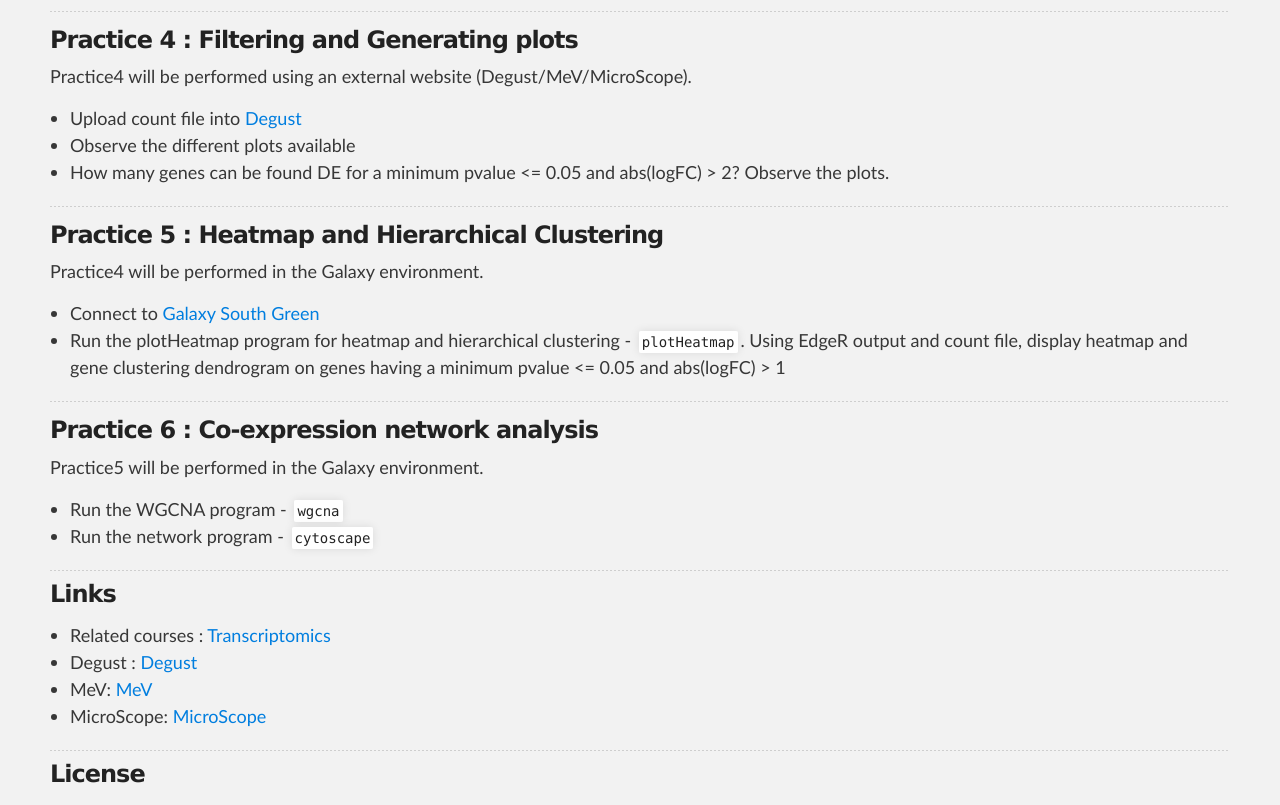
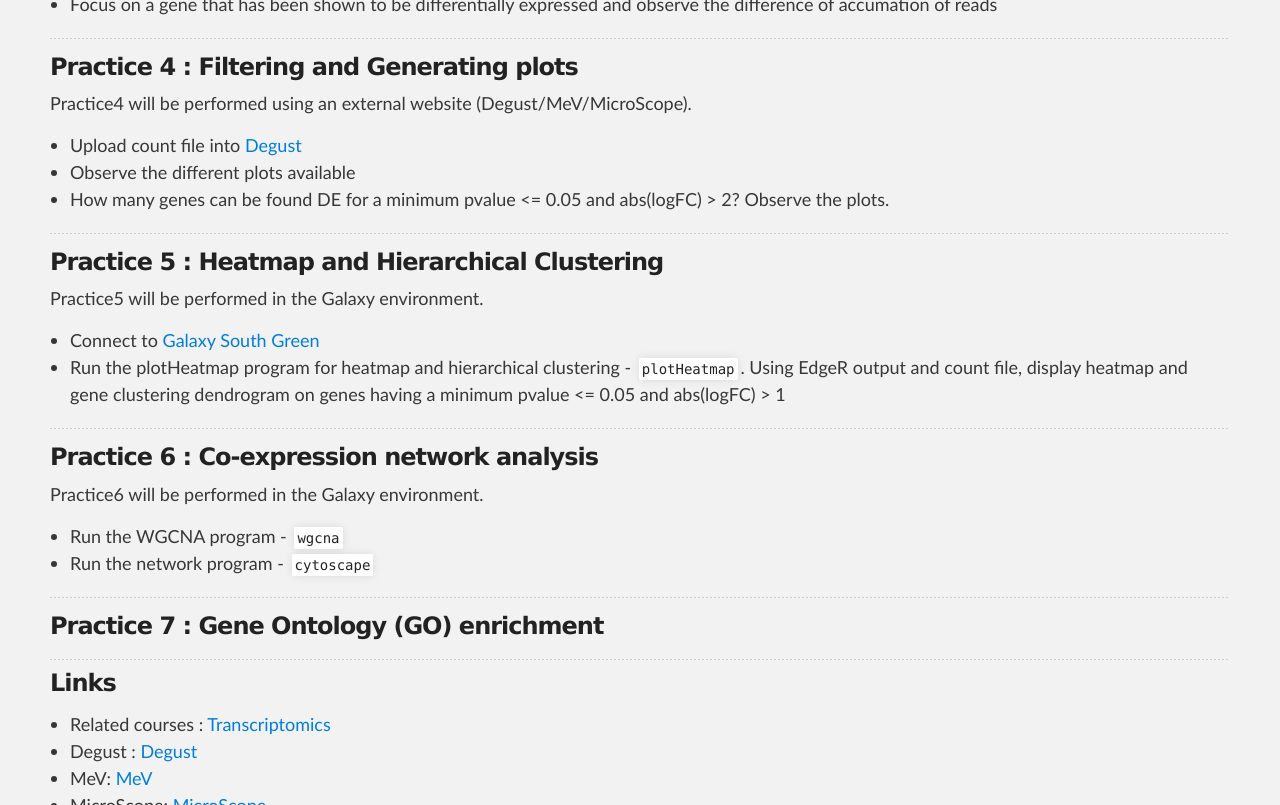
Before and after one commit to SouthGreenPlatform/trainings, a Jekyll site: the page built from _pages/linux/RNASeqPractice.md, in a window 1280 px wide and 900 px high, scrolled down 2921 px, cut to the strip 0-805 px from the top of the window. Built offline with Jekyll 4.4.1, drawn with Linux system fonts in a browser that asks for light colours; nearby versions of some CDN libraries; some of the changed text lies outside the part shown.

Commit message:
Update RNASeqPractice.md

```diff
--- a/_pages/linux/RNASeqPractice.md
+++ b/_pages/linux/RNASeqPractice.md
@@ -25,6 +25,7 @@ description: RNASeq Practice page
 * [Practice 4: Filtering and Generating plots](#practice-4)
 * [Practice 5: Heatmap and Hierarchical Clustering](#practice-5)
 * [Practice 6: Co-expression network analysis](#practice-6)
+* [Practice 7: Gene Ontology (GO) enrichment](#practice-7)
 * [Links](#links)
 * [License](#license)
 
@@ -99,7 +100,7 @@ Practice4 will be performed using an external website (Degust/MeV/MicroScope).
 
 <a name="practice-5"></a>
 ### Practice 5 : Heatmap and Hierarchical Clustering
-Practice4 will be performed in the Galaxy environment.
+Practice5 will be performed in the Galaxy environment.
 * Connect to [Galaxy South Green](http://galaxy.southgreen.fr/galaxy/)
 * Run the plotHeatmap program for heatmap and hierarchical clustering - `plotHeatmap`. Using EdgeR output and count file, display heatmap and gene clustering dendrogram on genes having a minimum pvalue <= 0.05 and abs(logFC) > 1
 
@@ -107,9 +108,14 @@ Practice4 will be performed in the Galaxy environment.
 
 <a name="practice-6"></a>
 ### Practice 6 : Co-expression network analysis
-Practice5 will be performed in the Galaxy environment.
+Practice6 will be performed in the Galaxy environment.
 * Run the WGCNA program - `wgcna`
 * Run the network program - `cytoscape`
+
+-----------------------
+
+<a name="practice-6"></a>
+### Practice 7 : Gene Ontology (GO) enrichment
 
 -----------------------
 
```
